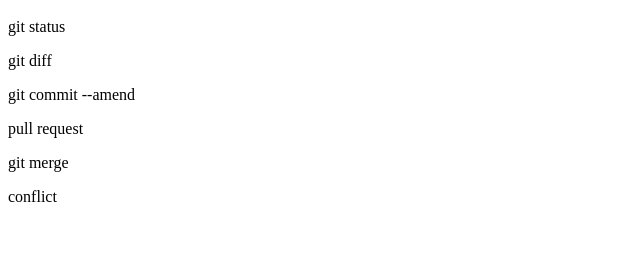
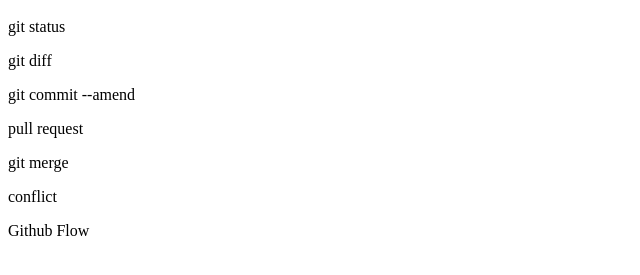
Before and after one commit to mizukamikosei/git_tutorial, a plain HTML site: page index.html in a window 1280 px wide. Shown: the part 57-332 px from the top of the page, without its empty margins (0-640 px from the left). Drawn offline with Linux system fonts and the light colour scheme.

Commit message:
Git Flowを追記

```diff
--- a/index.html
+++ b/index.html
@@ -5,3 +5,4 @@
 <p>pull request</p>
 <p>git merge</p>
 <p>conflict</p>
+<P>Github Flow</P>
```
